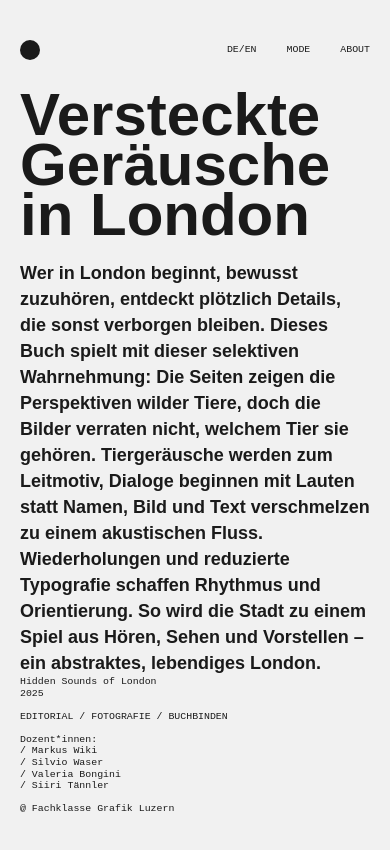
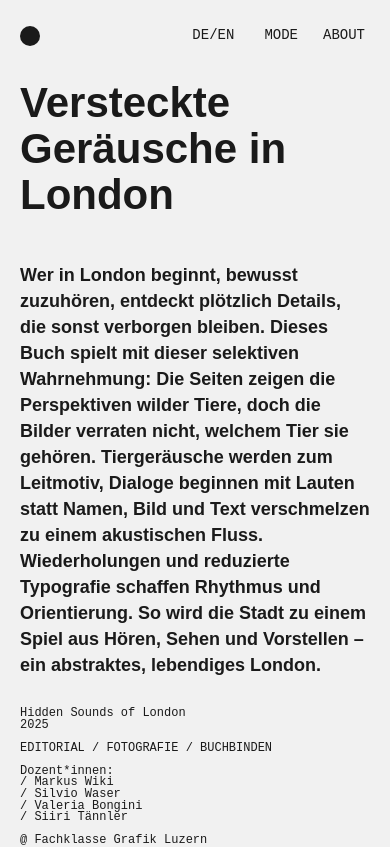
Before and after one commit to Delianie/portfolio, a plain HTML site: page html-project/04_london.html in a window 390 px wide. Shown: the top 850 px of the page. Drawn offline with Linux system fonts and the light colour scheme; a web font is replaced by a local one.

Commit message:
handy geändert

```diff
--- a/html-project/style.css
+++ b/html-project/style.css
@@ -539,38 +539,62 @@ a:hover,
     }
 }
 
-/* 900px – Handy Layout */
+/* ============================================================
+   RESPONSIVE DESIGN (Handy & Tablet)
+============================================================ */
+
 @media (max-width: 900px) {
 
-    .text {
-        grid-column: 1 / -1;
-        font-size: 18px;
-        line-height: 16px;
-        max-width: none;
+    /* 1. Menü anpassen */
+    .menu {
+        padding-left: 20px;
+        padding-right: 20px;
+        padding-top: 20px;
     }
 
+    .menu-right {
+        gap: 15px; /* Ein angenehmer Abstand zwischen den Links */
+    }
+
+    .about, .text-lang, .mode, .text-lang a {
+        font-size: 14px; /* Gut lesbare Größe für Mobile */
+        padding: 10px 5px; /* Vergrößert die Klickfläche für den Finger */
+    }
+
+    /* 2. Layout & Spalten */
+    .layout {
+        padding-left: 20px;
+        padding-right: 20px;
+        padding-top: 80px; /* Rückt den Titel näher an das Menü */
+        column-gap: 10px;
+        display: block; /* Stapelt die Elemente untereinander */
+    }
+
+    /* 3. Text & Typografie */
     .titel {
-        grid-column: 1 / -1;
+        font-size: 42px; /* Großer, klarer Titel (statt 60px) */
+        line-height: 46px; /* Engere Zeilenhöhe für kompakte Optik */
         padding-bottom: 20px;
-        padding-top: 10px;
-        font-size: 60px;
-        line-height: 50px;
+        padding-top: 0px;
+        margin-bottom: 24px;
+    }
+
+    .text {
+        font-size: 18px; /* Deine gewünschte Größe */
+        line-height: 26px; /* Mehr Platz zwischen den Zeilen zum Lesen */
+        max-width: none;
+        margin-bottom: 30px;
     }
 
     .infos {
-        grid-column: 1 / -1;
-        align-self: end;
-        margin-top: auto;
+        font-size: 12px;
+        margin-top: 30px;
+        margin-bottom: 30px;
     }
 
-    .layout {
-        padding-left: 20px;
-        padding-right: 20px;
-        column-gap: 10px;
-        padding-top: 80px;
-    }
-
-    .rechts-bild {
+    /* 4. Elemente ausblenden */
+    .rechts-bild,
+    .rechts-video {
         display: none;
     }
 }
```
